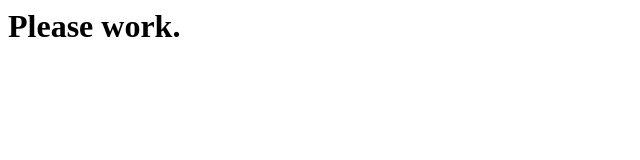
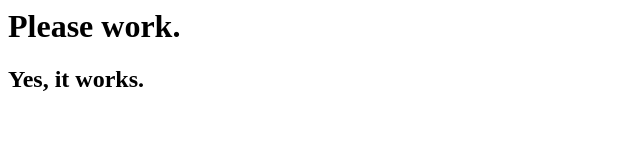
Before and after one commit to steffenvochten/steffenvochten.github.io, a plain HTML site: page index.html in a window 1280 px wide. Shown: the whole page, without its empty margins (0-640 px from the left). Drawn offline with Linux system fonts and the light colour scheme.

Commit message:
updated index.html

```diff
--- a/index.html
+++ b/index.html
@@ -1,5 +1,6 @@
 <html>
 <body>
 <h1>Please work.</h1>
+<h2>Yes, it works.</h2>
 </body>
 </html>
```
